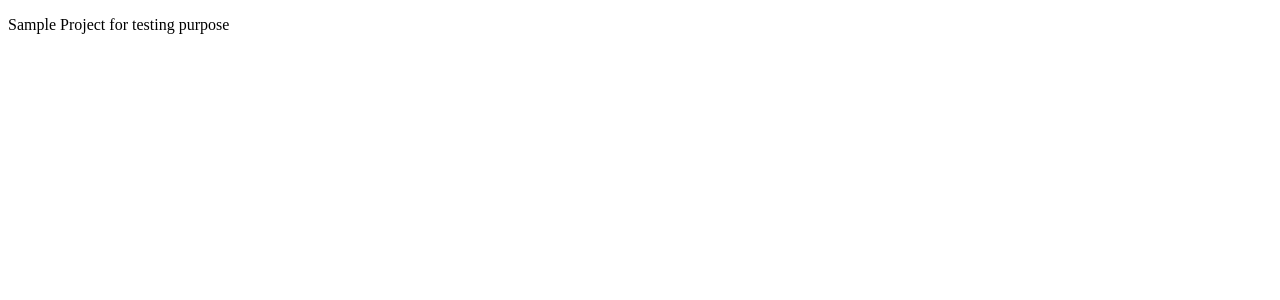
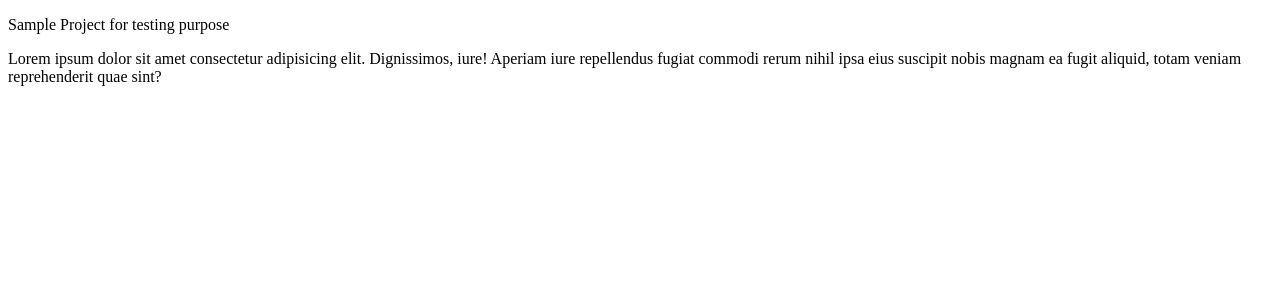
Before and after one commit to dhruv3102/code-format-practice, an Angular app: page / in a window 1280 px wide. Shown: the top 300 px of the page. Built offline with nearby package versions, Linux system fonts and the light colour scheme.

Commit message:
commiting only stagged changes husky implemented

```diff
--- a/src/app/app.component.html
+++ b/src/app/app.component.html
@@ -1,2 +1,6 @@
 <p class="btn">Sample Project for testing purpose</p>
-<span></span>
+<span>
+	Lorem ipsum dolor sit amet consectetur adipisicing elit. Dignissimos, iure!
+	Aperiam iure repellendus fugiat commodi rerum nihil ipsa eius suscipit nobis
+	magnam ea fugit aliquid, totam veniam reprehenderit quae sint?
+</span>
```
Also changed, not shown: .prettierrc.json, 1 other file (tests, documents, lock files or other folders).
